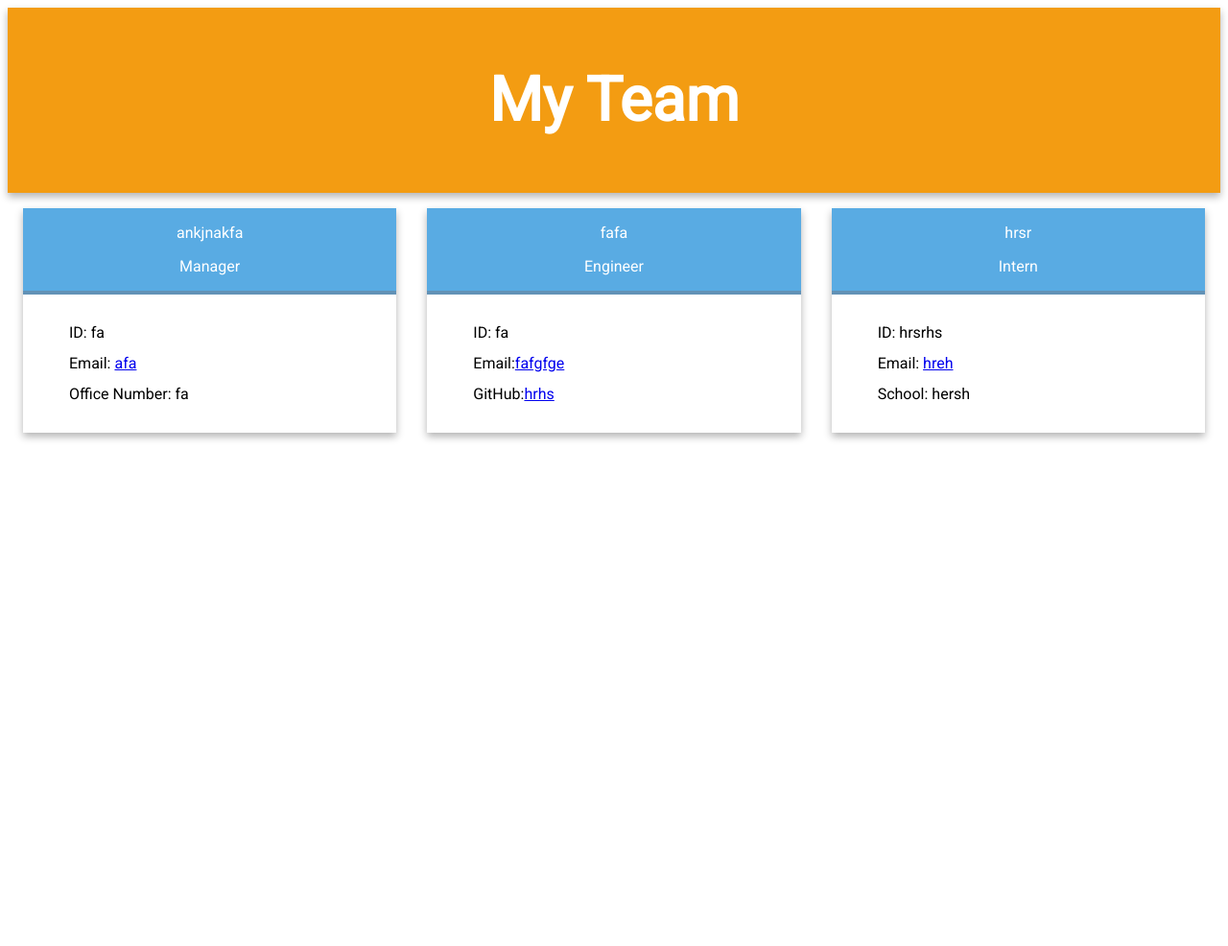
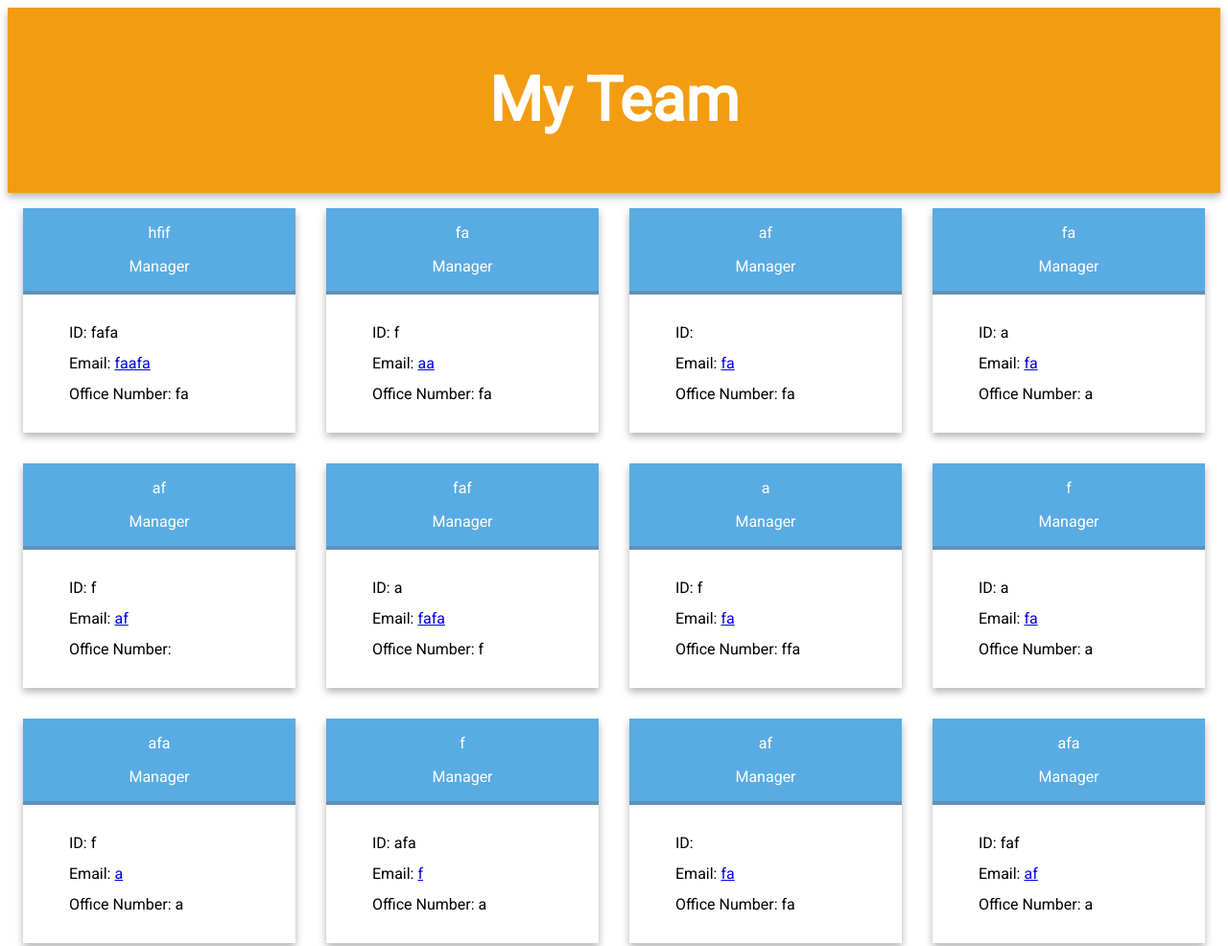
Before and after one commit to natashacwolfe/team-profile-generator, a website: page output/team.html in a window 1280 px wide. Shown: the top 986 px of the page at 96% size. Before the commit the page ends 800 px from the top, so only its background shows below. Drawn offline with Linux system fonts and the light colour scheme.

Commit message:
updated css flex shrink min width

```diff
--- a/css/style.css
+++ b/css/style.css
@@ -29,7 +29,7 @@
 
 .employee-card {
     display: flex;
-    flex: 1;
+    flex: 1 0 250px;
     flex-direction: column;
     box-shadow: 0 4px 8px 0 rgba(0,0,0,0.3);
     /* width: 15rem; */
```
Also changed, not shown: output/team.html.
